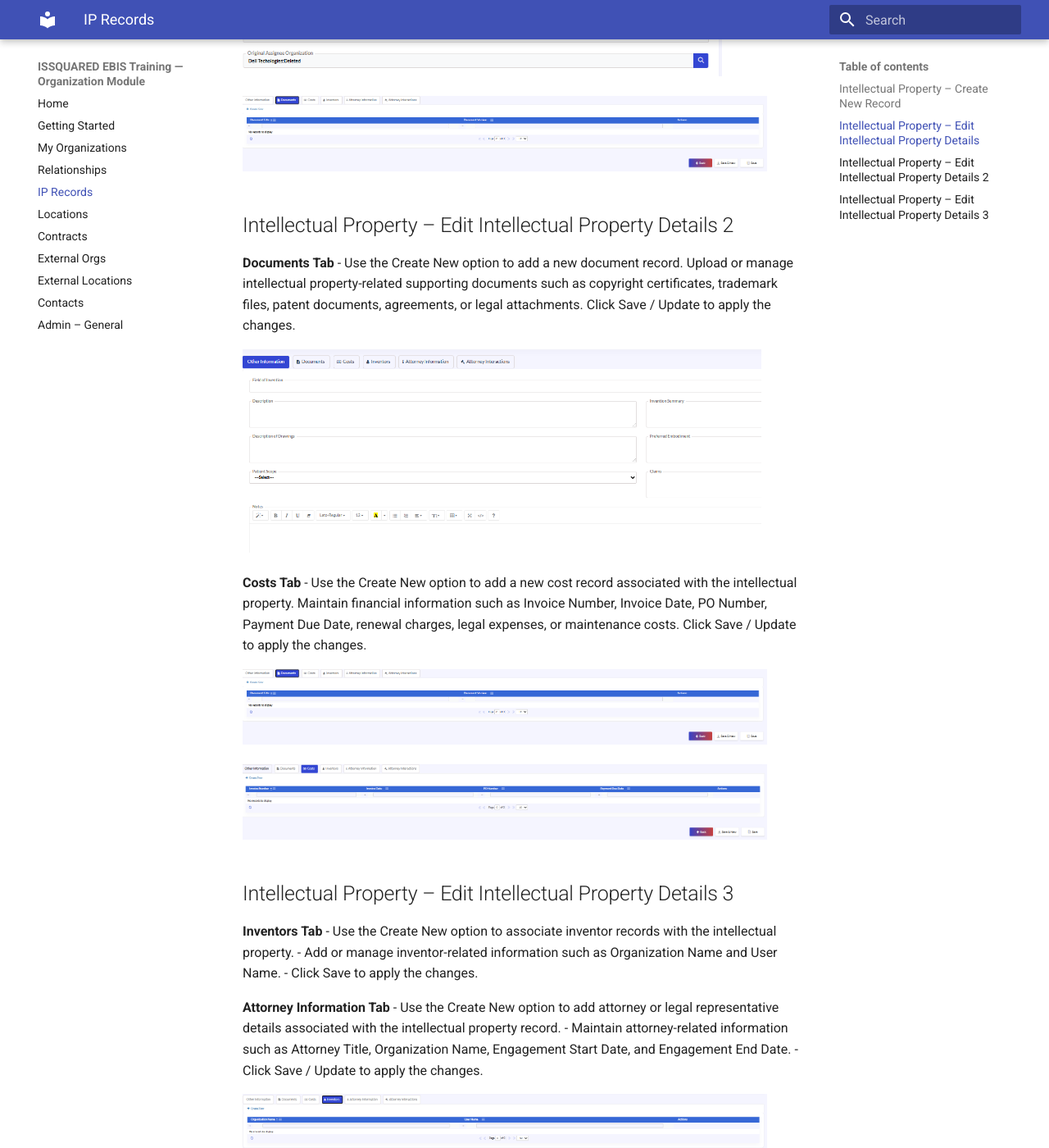
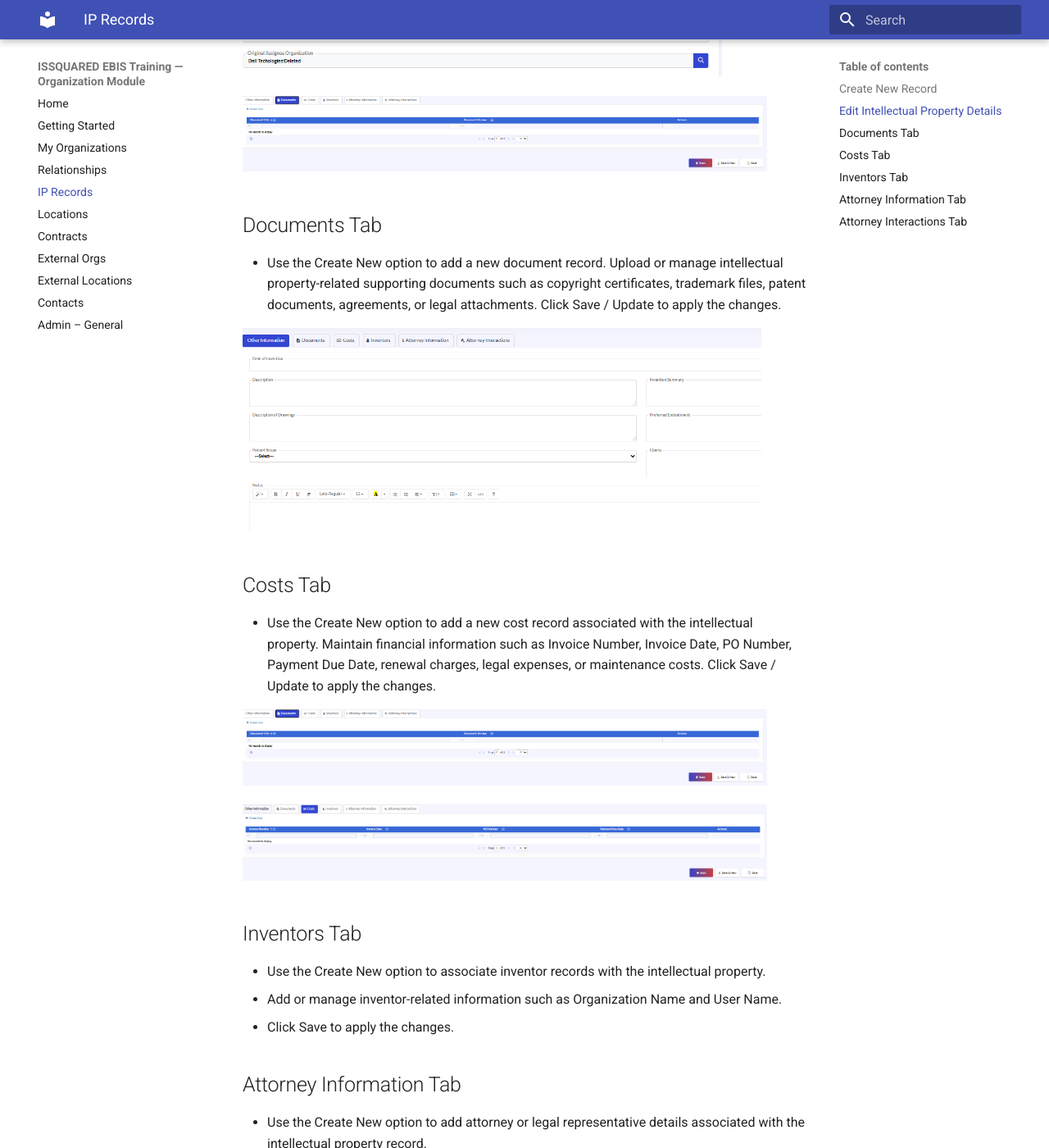
Before and after one commit to SatyaDora/ebis-org-docs, an MkDocs documentation site: the page built from docs/organization-intellectual-property.md, in a window 1280 px wide and 1400 px high, scrolled down 2271 px. Shown: the whole window at 82% size. Built offline with MkDocs 1.6.1 and Material for MkDocs 9.7.7, drawn with Linux system fonts in a browser that asks for light colours; some of the changed text lies outside the part shown.

Commit message:
Refactor section headings in IP documentation
Updated section headings for clarity and consistency in the intellectual property documentation. Adjusted formatting for various tabs related to intellectual property management.

```diff
--- a/docs/organization-intellectual-property.md
+++ b/docs/organization-intellectual-property.md
@@ -4,7 +4,7 @@
 
 ![](media/slide038_img1.png){width=96%}
 
-## Intellectual Property – Create New Record
+## Create New Record
 
 - To Create New IP Record:
 - Select the required Intellectual Property Type such as Copyright, Patent, or Trademark.
@@ -19,7 +19,7 @@
 
 ![](media/slide039_img1.png){width=93%}
 
-## Intellectual Property – Edit Intellectual Property Details
+## Edit Intellectual Property Details
 
 - To edit Intellectual Property Details:
 - Navigate to Organization > Intellectual Property.
@@ -37,28 +37,27 @@
 
 ![](media/slide040_img4.png){width=93%}
 
-## Intellectual Property – Edit Intellectual Property Details 2
+## Documents Tab
 
-**Documents Tab**
 - Use the Create New option to add a new document record. Upload or manage intellectual property-related supporting documents such as copyright certificates, trademark files, patent documents, agreements, or legal attachments. Click Save / Update to apply the changes.
 
 ![](media/slide041_img1.png){width=92%}
 
-**Costs Tab**
+## Costs Tab
 - Use the Create New option to add a new cost record associated with the intellectual property. Maintain financial information such as Invoice Number, Invoice Date, PO Number, Payment Due Date, renewal charges, legal expenses, or maintenance costs. Click Save / Update to apply the changes.
 
 ![](media/slide041_img2.png){width=93%}
 
 ![](media/slide041_img3.png){width=93%}
 
-## Intellectual Property – Edit Intellectual Property Details 3
+## Inventors Tab
 
-**Inventors Tab**
 - Use the Create New option to associate inventor records with the intellectual property.
 - Add or manage inventor-related information such as Organization Name and User Name.
 - Click Save to apply the changes.
 
-**Attorney Information Tab**
+## Attorney Information Tab
+
 - Use the Create New option to add attorney or legal representative details associated with the intellectual property record.
 - Maintain attorney-related information such as Attorney Title, Organization Name, Engagement Start Date, and Engagement End Date.
 - Click Save / Update to apply the changes.
@@ -67,7 +66,8 @@
 
 ![](media/slide042_img2.png){width=93%}
 
-**Attorney Interactions Tab**
+## Attorney Interactions Tab
+
 - Add or update details such as Conversation Date, Conversation Title, and Conversation Type.
 - Maintain communication history, legal follow-ups, and interaction tracking information wherever applicable.
 - Click Save to apply the changes.
```
